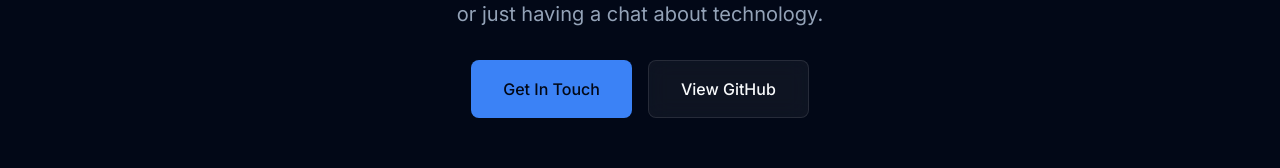
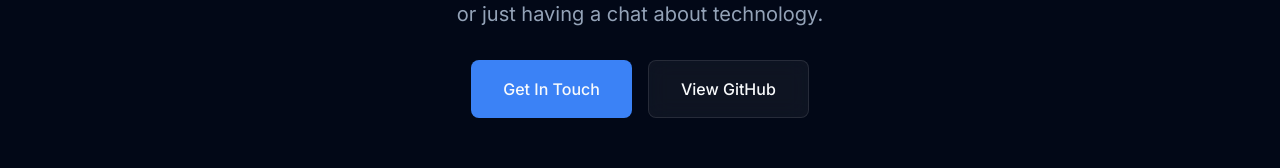
Before and after one commit to SADMAN30102001SAKIB/portfolio, a Next.js app: page / in a window 1280 px wide. Shown: the part 7640-7808 px from the top of the page. Built offline with nearby package versions, Linux system fonts and the light colour scheme; no server answers.

Commit message:
Change email link text color on ContactSection

```diff
--- a/components/ContactSection.tsx
+++ b/components/ContactSection.tsx
@@ -19,7 +19,7 @@ export default function ContactSection() {
           <a
             href="mailto:sadman30102001sakib@gmail.com"
             onClick={copyEmail}
-            className="inline-flex items-center justify-center gap-2 px-8 py-4 bg-primary text-primary-foreground rounded-lg font-medium hover:bg-primary/90 transition-colors"
+            className="inline-flex items-center justify-center gap-2 px-8 py-4 bg-primary text-secondary-foreground rounded-lg font-medium hover:bg-primary/90 transition-colors"
           >
             Get In Touch
           </a>
```
